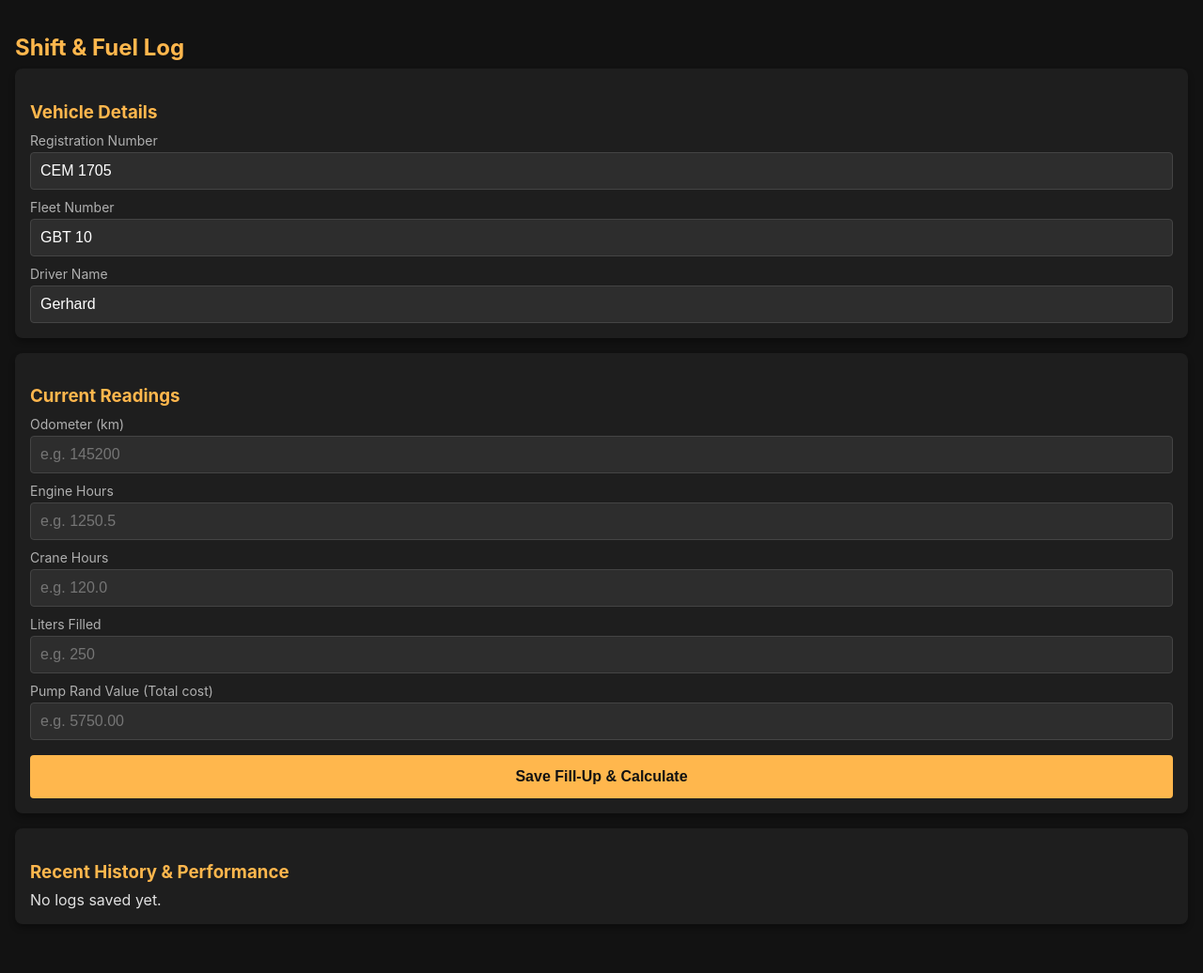
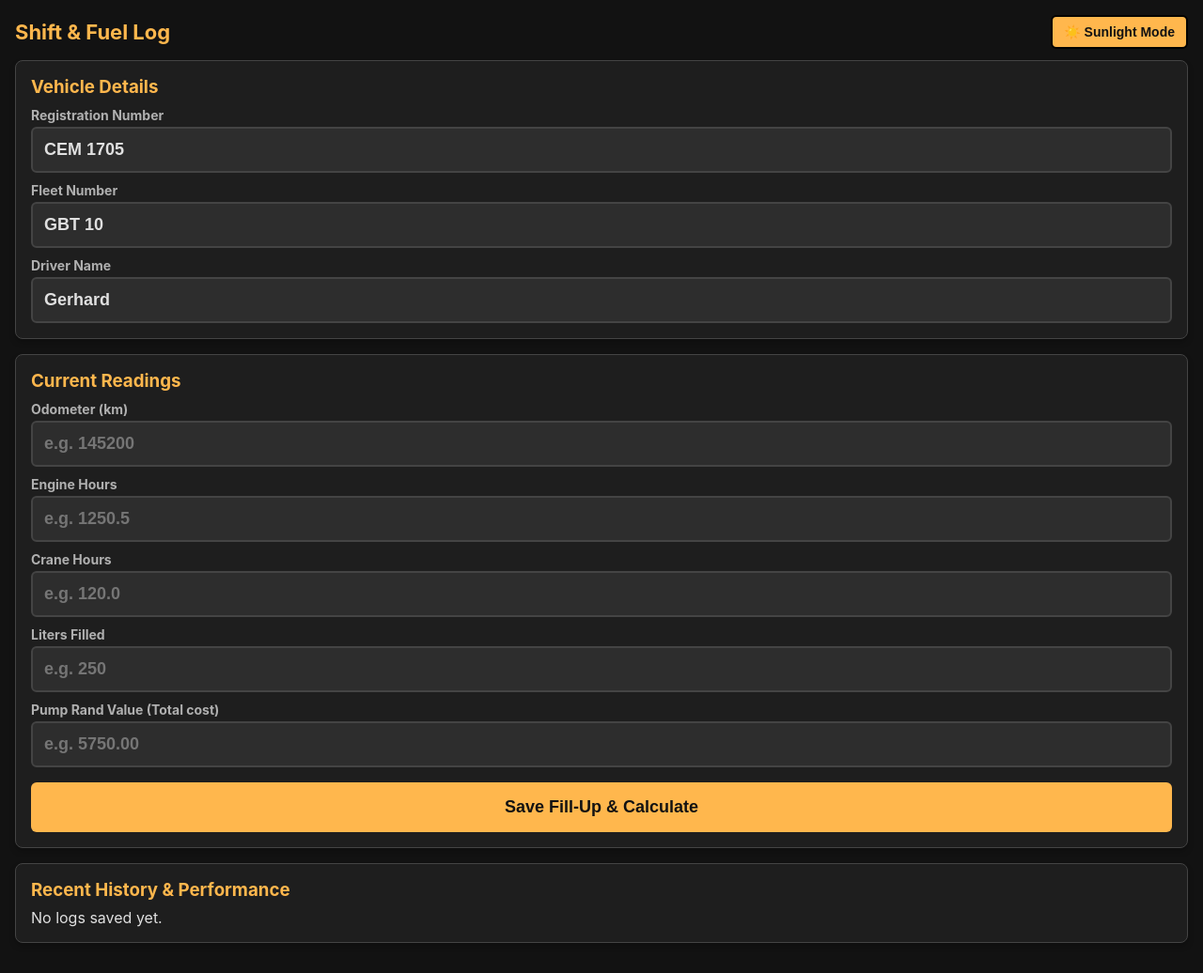
Before and after one commit to gerhardfourie245-alt/Shift-Log, a plain HTML site: page index.html in a window 1280 px wide. Shown: the whole page at 94% size. Drawn offline with Linux system fonts and the light colour scheme.

Commit message:
Refactor index.html for theme support and styling

```diff
--- a/index.html
+++ b/index.html
@@ -5,69 +5,148 @@
     <meta name="viewport" content="width=device-width, initial-scale=1.0">
     <title>Shift & Fuel Log (GBT 10)</title>
     <style>
+        :root {
+            --bg-color: #121212;
+            --card-bg: #1e1e1e;
+            --text-color: #e0e0e0;
+            --subtext-color: #b0b0b0;
+            --accent-color: #ffb74d;
+            --input-bg: #2d2d2d;
+            --input-border: #444444;
+            --entry-bg: #2a2a2a;
+            --border-highlight: #ffb74d;
+            --btn-text: #121212;
+            --success-color: #81c784;
+            --warning-color: #ff8a65;
+        }
+
+        body.sunlight-mode {
+            --bg-color: #ffffff;
+            --card-bg: #f5f5f5;
+            --text-color: #000000;
+            --subtext-color: #222222;
+            --accent-color: #d84315;
+            --input-bg: #ffffff;
+            --input-border: #000000;
+            --entry-bg: #e0e0e0;
+            --border-highlight: #d84315;
+            --btn-text: #ffffff;
+            --success-color: #1b5e20;
+            --warning-color: #b71c1c;
+        }
+
         body {
             font-family: -apple-system, BlinkMacSystemFont, "Segoe UI", Roboto, Helvetica, Arial, sans-serif;
-            background-color: #121212;
-            color: #e0e0e0;
+            background-color: var(--bg-color);
+            color: var(--text-color);
             margin: 0;
             padding: 16px;
+            transition: background-color 0.2s, color 0.2s;
         }
-        h2, h3 {
-            color: #ffb74d;
+
+        .header-row {
+            display: flex;
+            justify-content: space-between;
+            align-items: center;
+            margin-bottom: 12px;
+        }
+
+        h2 {
+            color: var(--accent-color);
+            margin: 0;
+            font-size: 22px;
+        }
+
+        h3 {
+            color: var(--accent-color);
+            margin-top: 0;
             margin-bottom: 8px;
         }
+
+        .theme-toggle-btn {
+            background: var(--accent-color);
+            color: var(--btn-text);
+            border: 2px solid #000;
+            padding: 8px 12px;
+            font-weight: bold;
+            font-size: 14px;
+            border-radius: 6px;
+            cursor: pointer;
+            width: auto;
+            margin: 0;
+        }
+
         .card {
-            background: #1e1e1e;
+            background: var(--card-bg);
             padding: 16px;
             border-radius: 8px;
             margin-bottom: 16px;
-            box-shadow: 0 4px 6px rgba(0,0,0,0.3);
+            border: 1px solid var(--input-border);
+            box-shadow: 0 4px 6px rgba(0,0,0,0.2);
         }
+
         label {
             display: block;
             margin-top: 10px;
             font-size: 14px;
-            color: #b0b0b0;
+            font-weight: bold;
+            color: var(--subtext-color);
         }
+
         input {
             width: 100%;
-            padding: 10px;
+            padding: 12px;
             margin-top: 4px;
-            background: #2d2d2d;
-            border: 1px solid #444;
-            color: #fff;
-            border-radius: 4px;
-            font-size: 16px;
+            background: var(--input-bg);
+            border: 2px solid var(--input-border);
+            color: var(--text-color);
+            border-radius: 6px;
+            font-size: 18px;
+            font-weight: bold;
             box-sizing: border-box;
         }
-        button {
-            background: #ffb74d;
-            color: #121212;
+
+        button.action-btn {
+            background: var(--accent-color);
+            color: var(--btn-text);
             border: none;
-            padding: 14px;
+            padding: 16px;
             width: 100%;
-            font-size: 16px;
+            font-size: 18px;
             font-weight: bold;
-            border-radius: 4px;
+            border-radius: 6px;
             cursor: pointer;
             margin-top: 16px;
         }
-        button:active {
-            background: #f57c00;
+
+        button.action-btn:active {
+            opacity: 0.8;
         }
+
         .log-entry {
-            background: #2a2a2a;
-            padding: 10px;
-            border-radius: 4px;
-            margin-top: 8px;
-            font-size: 13px;
-            border-left: 4px solid #ffb74d;
+            background: var(--entry-bg);
+            padding: 12px;
+            border-radius: 6px;
+            margin-top: 10px;
+            font-size: 14px;
+            border-left: 6px solid var(--border-highlight);
+            color: var(--text-color);
+        }
+
+        .metric-highlight {
+            font-weight: bold;
+            font-size: 15px;
+            display: block;
+            margin-top: 6px;
         }
     </style>
 </head>
 <body>
 
-    <h2>Shift & Fuel Log</h2>
+    <div class="header-row">
+        <h2>Shift & Fuel Log</h2>
+        <button class="theme-toggle-btn" onclick="toggleTheme()" id="themeBtn">☀️ Sunlight Mode</button>
+    </div>
 
     <div class="card">
         <h3>Vehicle Details</h3>
@@ -98,7 +177,7 @@
         <label>Pump Rand Value (Total cost)</label>
         <input type="number" step="0.01" id="pumpValue" placeholder="e.g. 5750.00">
 
-        <button onclick="saveFillUp()">Save Fill-Up & Calculate</button>
+        <button class="action-btn" onclick="saveFillUp()">Save Fill-Up & Calculate</button>
     </div>
 
     <div class="card">
@@ -108,6 +187,21 @@
 
 <script>
     let logs = JSON.parse(localStorage.getItem('gbt10_logs') || '[]');
+
+    function initTheme() {
+        const savedTheme = localStorage.getItem('gbt10_theme');
+        if (savedTheme === 'sunlight') {
+            document.body.classList.add('sunlight-mode');
+            document.getElementById('themeBtn').innerText = '🌙 Night Mode';
+        }
+    }
+
+    function toggleTheme() {
+        document.body.classList.toggle('sunlight-mode');
+        const isSunlight = document.body.classList.contains('sunlight-mode');
+        localStorage.setItem('gbt10_theme', isSunlight ? 'sunlight' : 'night');
+        document.getElementById('themeBtn').innerText = isSunlight ? '🌙 Night Mode' : '☀️ Sunlight Mode';
+    }
 
     function renderHistory() {
         const listDiv = document.getElementById('historyList');
@@ -121,16 +215,21 @@
             let curr = logs[i];
             html += `<div class="log-entry">
                 <strong>Odo:</strong> ${curr.odometer} km | <strong>Liters:</strong> ${curr.liters} L<br>
-                <strong>Engine Hrs:</strong> ${curr.engineHrs} | <strong>Crane Hrs:</strong> ${curr.craneHrs}<br>`;
+                <strong>Engine Hrs:</strong> ${curr.engineHours} | <strong>Crane Hrs:</strong> ${curr.craneHours}<br>`;
 
             if (i > 0) {
                 let prev = logs[i - 1];
                 let dist = curr.odometer - prev.odometer;
                 let kmPerLtr = (dist / curr.liters).toFixed(2);
-                let costPerKm = (curr.pumpValue / dist).toFixed(2);
-                html += `<span style="color: #81c784;"><strong>Distance:</strong> ${dist} km | <strong>KM/L:</strong> ${kmPerLtr} | <strong>Cost/KM:</strong> R${costPerKm}</span>`;
+                let costPerKm = curr.pumpValue && dist > 0 ? (curr.pumpValue / dist).toFixed(2) : 'N/A';
+
+                html += `<span class="metric-highlight" style="color: var(--success-color);">
+                    Distance: ${dist} km | KM/L: ${kmPerLtr} | Cost/KM: R${costPerKm}
+                </span>`;
             } else {
-                html += `<span style="color: #ff8a65;">Baseline entry recorded (Waiting for 2nd fill-up for efficiency)</span>`;
+                html += `<span class="metric-highlight" style="color: var(--warning-color);">
+                    Baseline entry recorded (Waiting for 2nd fill-up)
+                </span>`;
             }
             html += `</div>`;
         }
@@ -145,7 +244,7 @@
         let pumpValue = parseFloat(document.getElementById('pumpValue').value);
 
         if (isNaN(odometer) || isNaN(liters)) {
-            alert("Please at least fill in the Odometer and Liters filled!");
+            alert("Please fill in at least the Odometer and Liters filled!");
             return;
         }
 
@@ -171,8 +270,9 @@
         alert("Fill-up saved successfully!");
     }
 
+    initTheme();
     renderHistory();
 </script>
 
 </body>
-  </html>
+</html>
```
